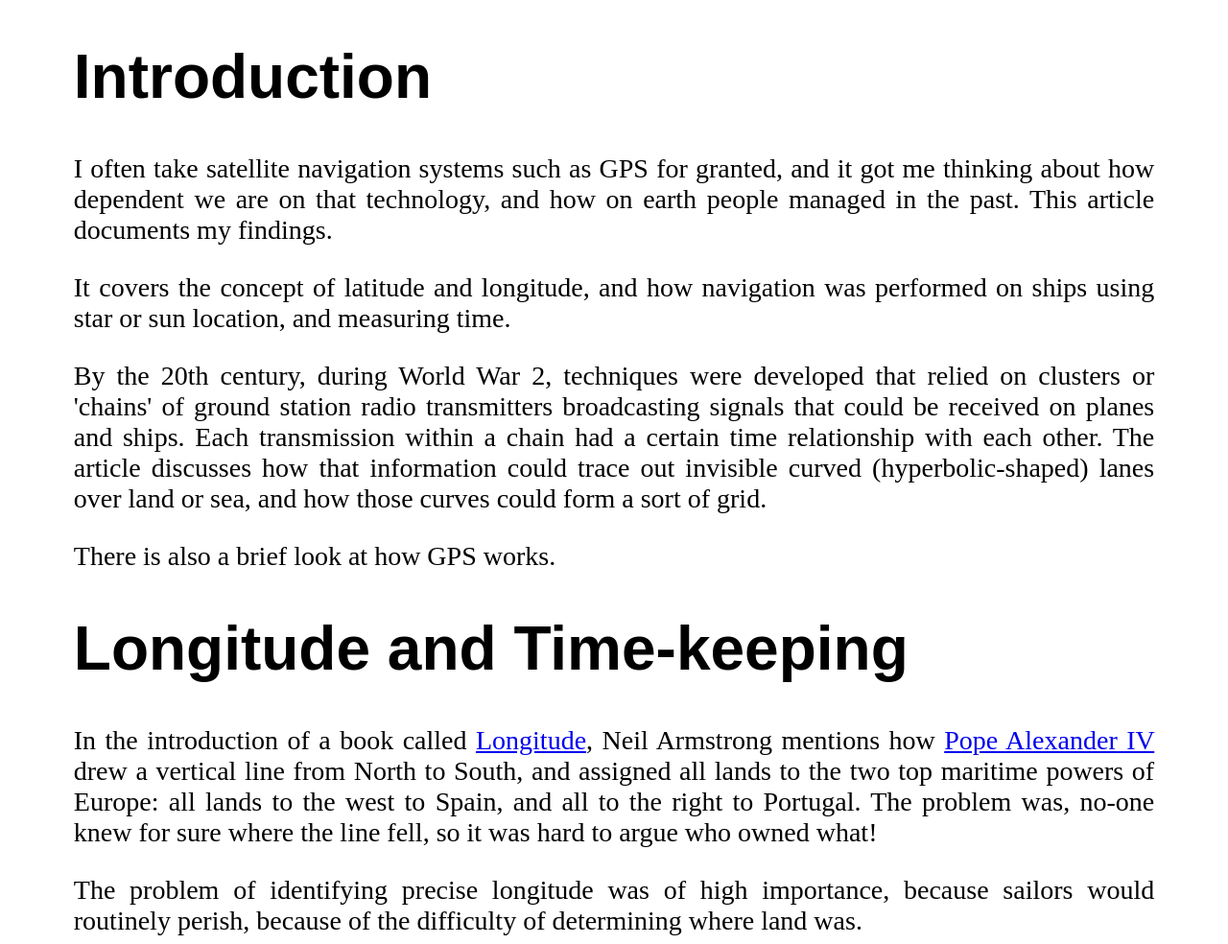
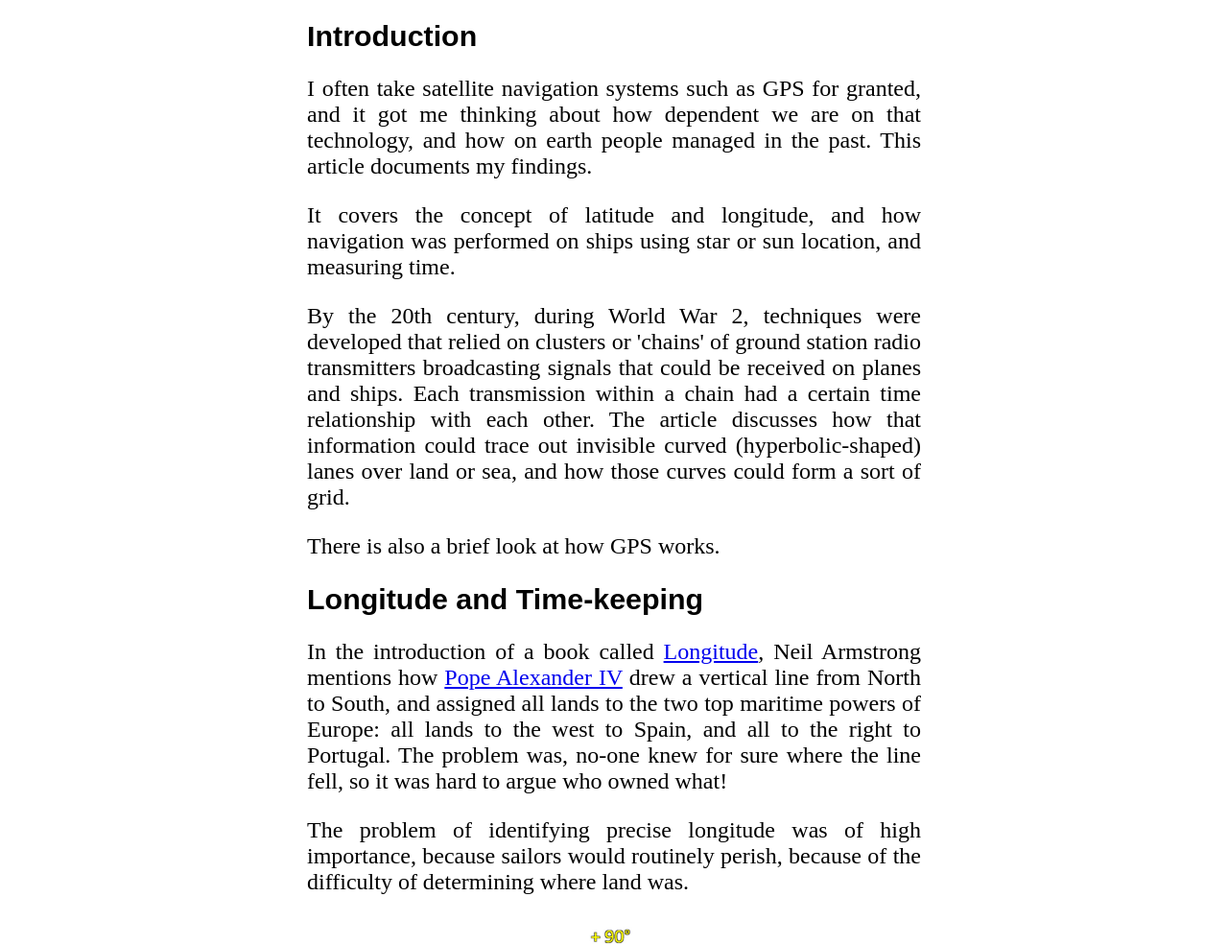
Before and after one commit to shabaz123/hyperbolic-navigation, a plain HTML site: page index.html in a window 1280 px wide. Shown: the top 984 px of the page at 96% size. Drawn offline with Linux system fonts and the light colour scheme.

Commit message:
Add files via upload

```diff
--- a/index.html
+++ b/index.html
@@ -2,27 +2,19 @@
 <html lang="en">
 <head>
     <title>Hyperbolic Navigation</title>
-    <meta name="viewport" content="width=device-width, initial-scale=1">
     <meta charset="utf-8">
 
 
 <!-- css -->
 <style>
-    :root {
-        --min-vw: 414;
-        --max-vw: 768;
-        --min-h1-font-size: 32;
-        --max-h1-font-size: 48;
-        --min-p-font-size: 18;
-        --max-p-font-size: 28;
 
-        --rise: calc(var(--max-h1-font-size) - var(--min-h1-font-size));
-        --run: calc(var(--max-vw) - var(--min-vw));
-        --slope: calc(var(--rise) / var(--run));
-
-        --risep: calc(var(--max-p-font-size) - var(--min-p-font-size));
-        --slopep: calc(var(--risep) / var(--run));
+    @media print {
+        body {
+            margin-left: 0;
+            margin-right: 0;
         }
+    }
+    @media (min-width:320px) {
         body {
             margin-left: 6%;
             margin-right: 6%;
@@ -30,33 +22,142 @@
         h1 {
             font-family: sans-serif;
             font-weight: bold;
-        font-size: 5vw;
+            font-size: 1.7em;
             text-align: justify;
         }
         h2 {
             font-family: sans-serif;
             font-weight: bold;
-        font-size: 4vw;
+            font-size: 1.5em;
             text-align: justify;
         }
         p {
             font-family: serif;
             text-align: justify;
-        --min-vw-px: calc(var(--min-vw) * 1px);
-        --min-p-font-size-px: calc(var(--min-p-font-size) * 1px);
+            font-size: 1.3em;
+        }
+    }
 
-        --fluid-font-size-px: calc(
-            var(--slopep) * (100vw - var(--min-vw-px)) + var(--min-p-font-size-px)
-        );
+    @media (min-width:481px) {
+        body {
+            margin-left: 10%;
+            margin-right: 10%;
+        }
+        h1 {
+            font-family: sans-serif;
+            font-weight: bold;
+            font-size: 1.7em;
+            text-align: justify;
+        }
+        h2 {
+            font-family: sans-serif;
+            font-weight: bold;
+            font-size: 1.5em;
+            text-align: justify;
+        }
+        p {
+            font-family: serif;
+            text-align: justify;
+            font-size: 1.3em;
+        }
+    }
 
-        --max-p-font-size-px: calc(var(--max-p-font-size) * 1px);
+    @media (min-width:641px) {
+        body {
+            margin-left: 15%;
+            margin-right: 15%;
+        }
+        h1 {
+            font-family: sans-serif;
+            font-weight: bold;
+            font-size: 1.9em;
+            text-align: justify;
+        }
+        h2 {
+            font-family: sans-serif;
+            font-weight: bold;
+            font-size: 1.7em;
+            text-align: justify;
+        }
+        p {
+            font-family: serif;
+            text-align: justify;
+            font-size: 1.5em;
+        }
+    }
 
-        font-size: clamp(
-            var(--min-p-font-size-px),
-            var(--fluid-font-size-px),
-            var(--max-p-font-size-px)
-        );
+    @media (min-width:961px) {
+        body {
+            margin-left: 20%;
+            margin-right: 20%;
         }
+        h1 {
+            font-family: sans-serif;
+            font-weight: bold;
+            font-size: 1.9em;
+            text-align: justify;
+        }
+        h2 {
+            font-family: sans-serif;
+            font-weight: bold;
+            font-size: 1.7em;
+            text-align: justify;
+        }
+        p {
+            font-family: serif;
+            text-align: justify;
+            font-size: 1.5em;
+        }
+    }
+
+    @media (min-width:1025px) {
+        body {
+            margin-left: 25%;
+            margin-right: 25%;
+        }
+        h1 {
+            font-family: sans-serif;
+            font-weight: bold;
+            font-size: 1.9em;
+            text-align: justify;
+        }
+        h2 {
+            font-family: sans-serif;
+            font-weight: bold;
+            font-size: 1.7em;
+            text-align: justify;
+        }
+        p {
+            font-family: serif;
+            text-align: justify;
+            font-size: 1.5em;
+        }
+    }
+
+    @media (min-width:1281px) {
+        body {
+            margin-left: 25%;
+            margin-right: 25%;
+        }
+        h1 {
+            font-family: sans-serif;
+            font-weight: bold;
+            font-size: 1.9em;
+            text-align: justify;
+        }
+        h2 {
+            font-family: sans-serif;
+            font-weight: bold;
+            font-size: 1.7em;
+            text-align: justify;
+        }
+        p {
+            font-family: serif;
+            text-align: justify;
+            font-size: 1.5em;
+        }
+    }
+
 
 </style>
 </head>
```
Lines whose indentation alone changed are shown as unchanged.
